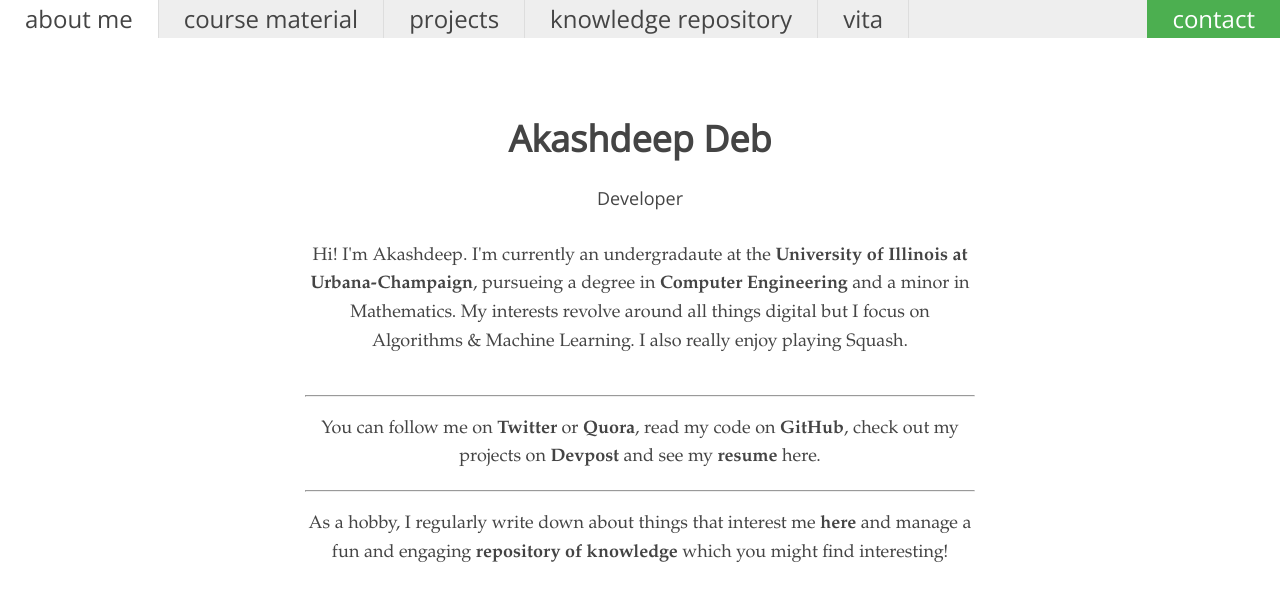
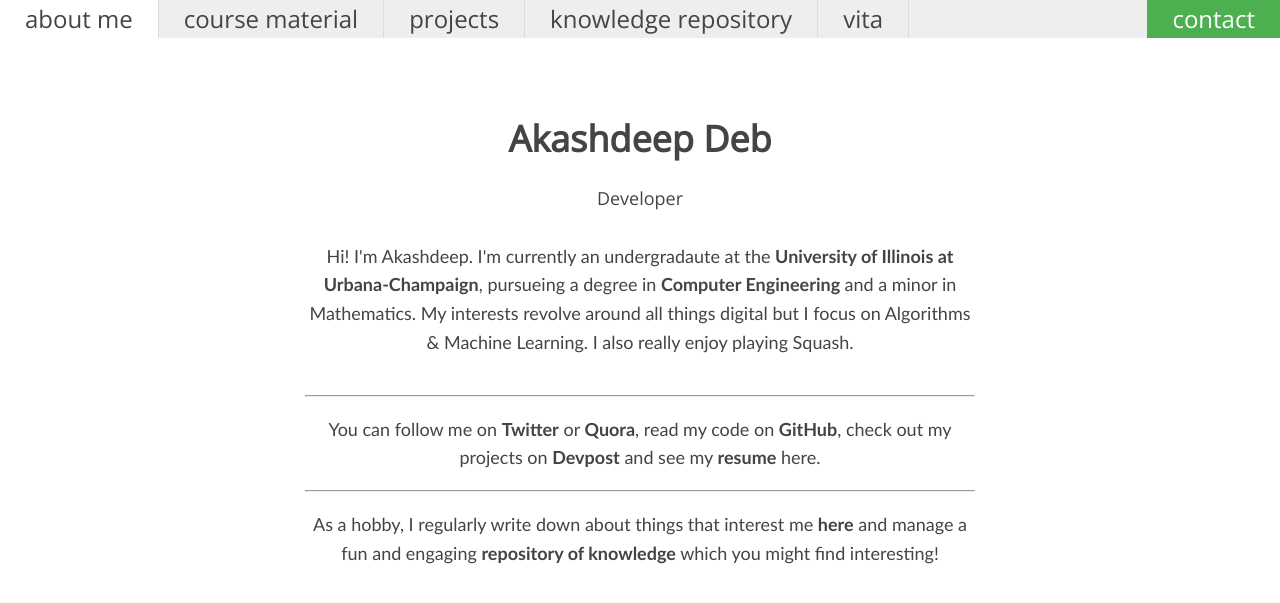
Before and after one commit to akashdeepdeb/akash.github.io, a Jekyll site: the page built from index.html, in a window 1280 px wide. Shown: the top 603 px of the page. Built offline with Jekyll 4.4.1, drawn with Linux system fonts in a browser that asks for light colours.

Commit message:
Update main.css

```diff
--- a/css/main.css
+++ b/css/main.css
@@ -1,4 +1,4 @@
-body{margin-left: auto; margin-right: auto; line-height:1.6;font-size:18px;font-family: "Book Antiqua";color:#444;padding: 0}h1,h2,h3{line-height:1.2}
+body{margin-left: auto; margin-right: auto; line-height:1.6;font-size:18px;font-family: "optima";color:#444;padding: 0}h1,h2,h3{line-height:1.2}
 
 #header {
     font-family: "Open Sans";
```
